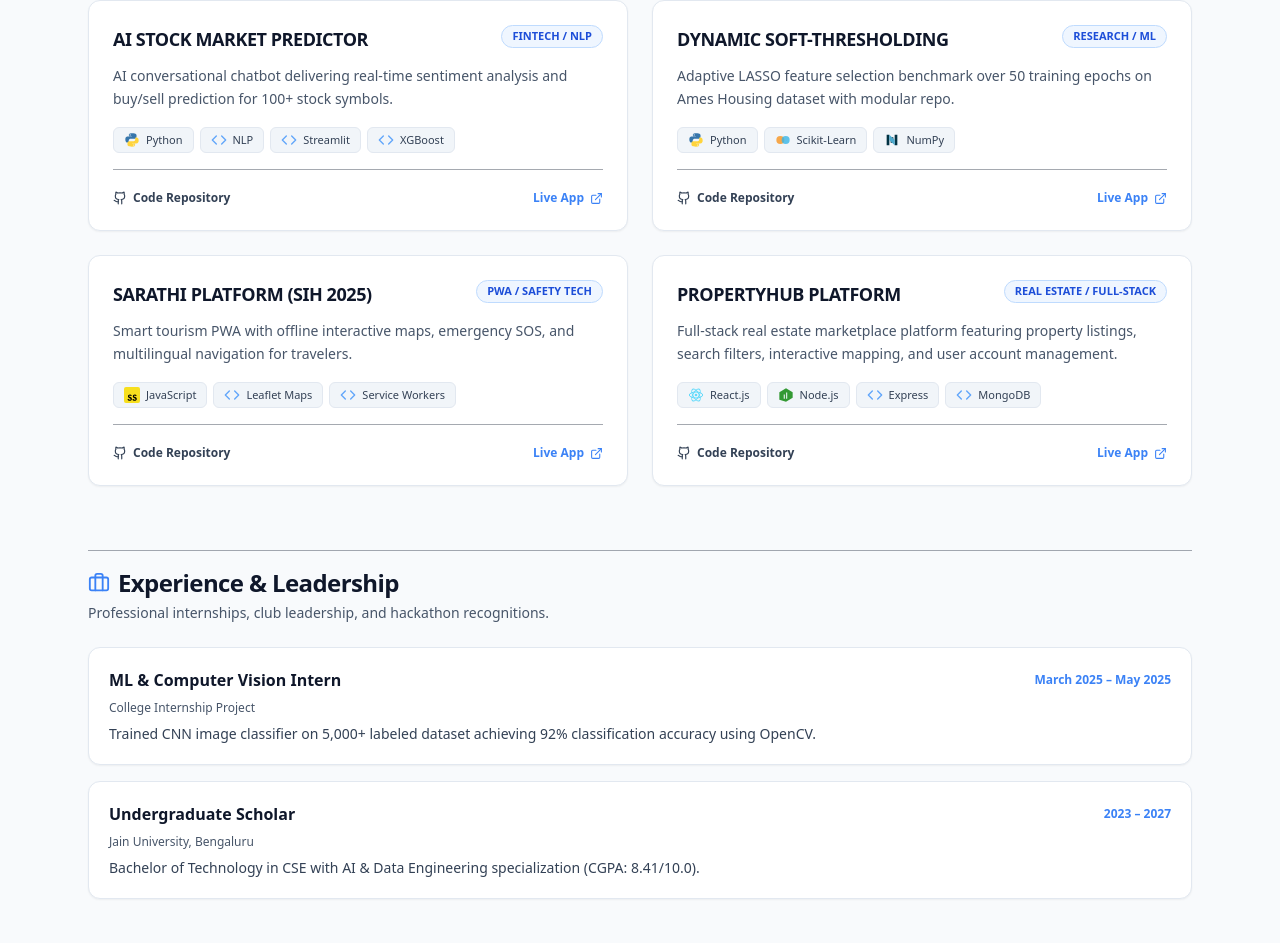
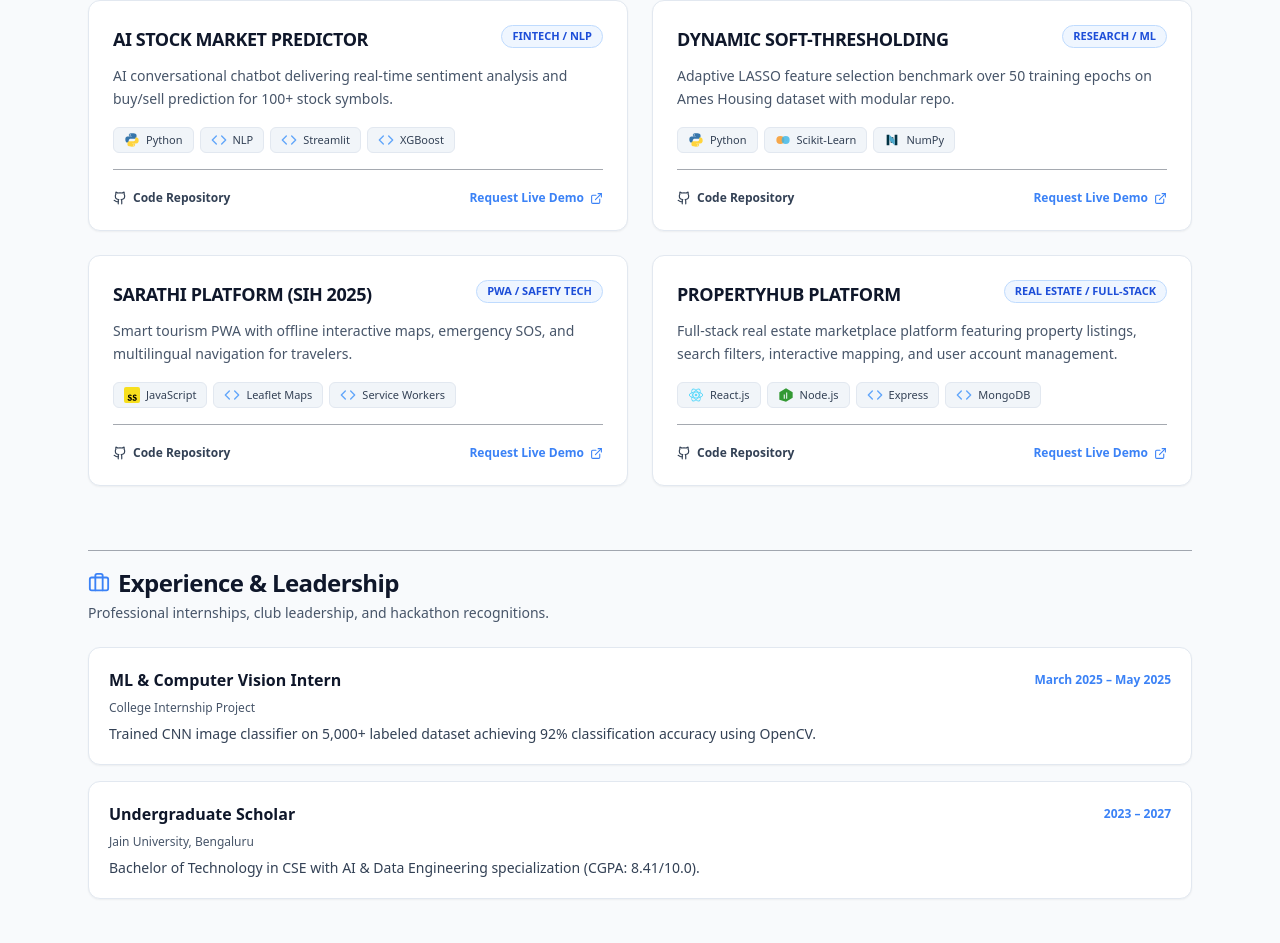
Before and after one commit to varunsai20-a11y/varuns-portfolio, a Next.js app: page / in a window 1280 px wide. Shown: the part 1223-2166 px from the top of the page. Built offline with nearby package versions, Linux system fonts and the light colour scheme; a web font is replaced by a local one.

Commit message:
Updated Portfolio request live demo to point through email page or linkedin

```diff
--- a/src/components/recruiter/RecruiterView.tsx
+++ b/src/components/recruiter/RecruiterView.tsx
@@ -447,12 +447,10 @@ export default function RecruiterView({ onSwitchToGTA }: RecruiterViewProps) {
 
                   {project.liveDemoUrl && (
                     <a
-                      href={project.liveDemoUrl}
-                      target="_blank"
-                      rel="noopener noreferrer"
+                      href="#contact"
                       className="flex items-center gap-1.5 text-xs font-semibold text-blue-500 hover:underline ml-auto"
                     >
-                      <span>Live App</span>
+                      <span>Request Live Demo</span>
                       <ExternalLink size={13} />
                     </a>
                   )}
--- a/src/components/sections/SlideContentManager.tsx
+++ b/src/components/sections/SlideContentManager.tsx
@@ -345,13 +345,11 @@ export default function SlideContentManager({
 
                       {(proj as any).liveDemo && (
                         <a
-                          href={(proj as any).liveDemo}
-                          target="_blank"
-                          rel="noopener noreferrer"
+                          href="#safehouse"
                           className="flex-1 py-1.5 bg-gta-cyan/15 hover:bg-gta-cyan hover:text-black border border-gta-cyan/40 text-gta-cyan text-center font-hud text-[11px] tracking-wider rounded-lg flex items-center justify-center gap-1.5 transition-all cursor-pointer font-bold shadow-md hover:shadow-gta-cyan/20"
                         >
                           <ExternalLink size={13} />
-                          <span>LIVE DEMO</span>
+                          <span>REQUEST LIVE DEMO</span>
                         </a>
                       )}
                     </div>
```
